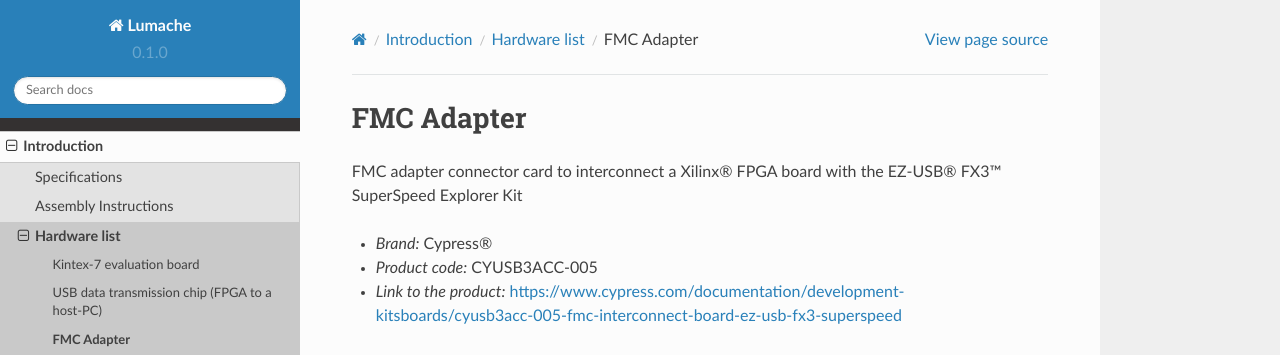
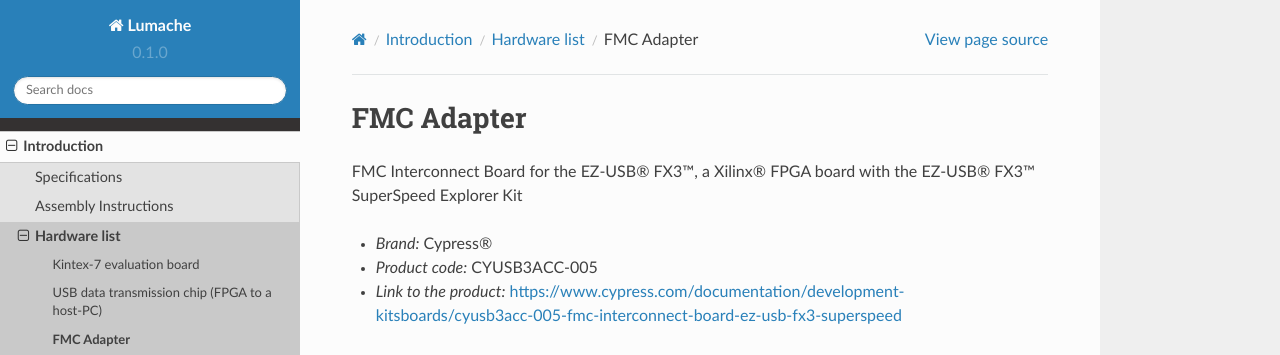
Before and after one commit to mattia-donato/BrightEyes-TTM-docs, a Sphinx documentation site: the page built from docs/source/FMCAdapter.rst, in a window 1280 px wide. Shown: the top 355 px of the page. Built offline with Sphinx 7.4.7 and the Read the Docs theme 2.0.0, drawn with Linux system fonts in a browser that asks for light colours.

Commit message:
Update FMCAdapter.rst

```diff
--- a/docs/source/FMCAdapter.rst
+++ b/docs/source/FMCAdapter.rst
@@ -1,14 +1,14 @@
 
 FMC Adapter
 ===========
-FMC adapter connector card to interconnect a Xilinx® FPGA board with the EZ-USB® FX3™ SuperSpeed Explorer Kit
+FMC Interconnect Board for the EZ-USB® FX3™, a Xilinx® FPGA board with the EZ-USB® FX3™ SuperSpeed Explorer Kit
+
 
 * *Brand:* Cypress®
 
 * *Product code:* CYUSB3ACC-005
 
 * *Link to the product:* https://www.cypress.com/documentation/development-kitsboards/cyusb3acc-005-fmc-interconnect-board-ez-usb-fx3-superspeed
-
 
 The `CYUSB3ACC-005 FMC Interconnect Board for the EZ-USB® FX3™ SuperSpeed Explorer Kit <https://www.cypress.com/documentation/development-kitsboards/cyusb3acc-005-fmc-interconnect-board-ez-usb-fx3-superspeed>`_ is used to interconnect with the Xilinx® KC705 Evaluation kit FPGA board with the EZ-USB® FX3™ SuperSpeed Explorer Kit.
 
```
